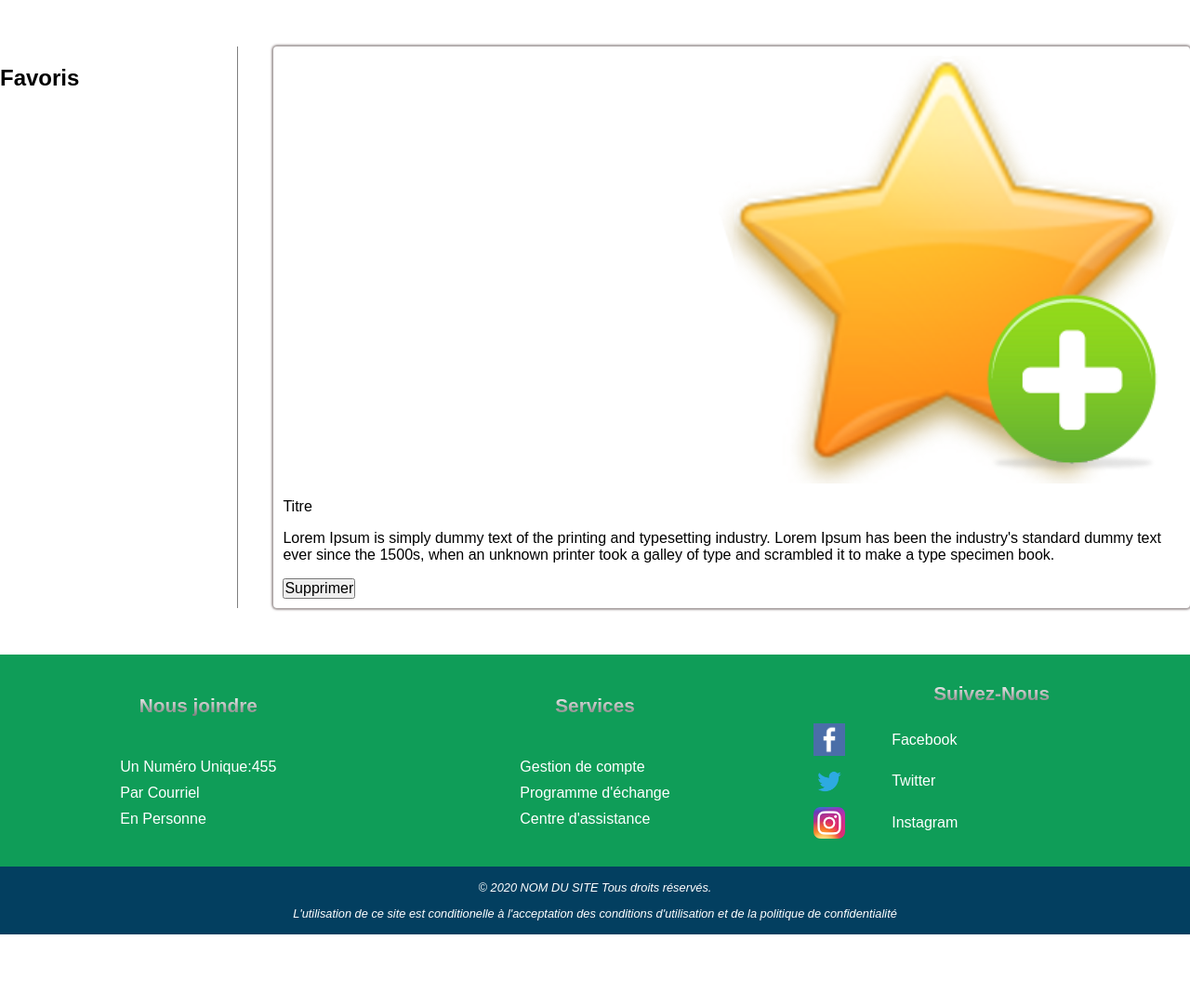
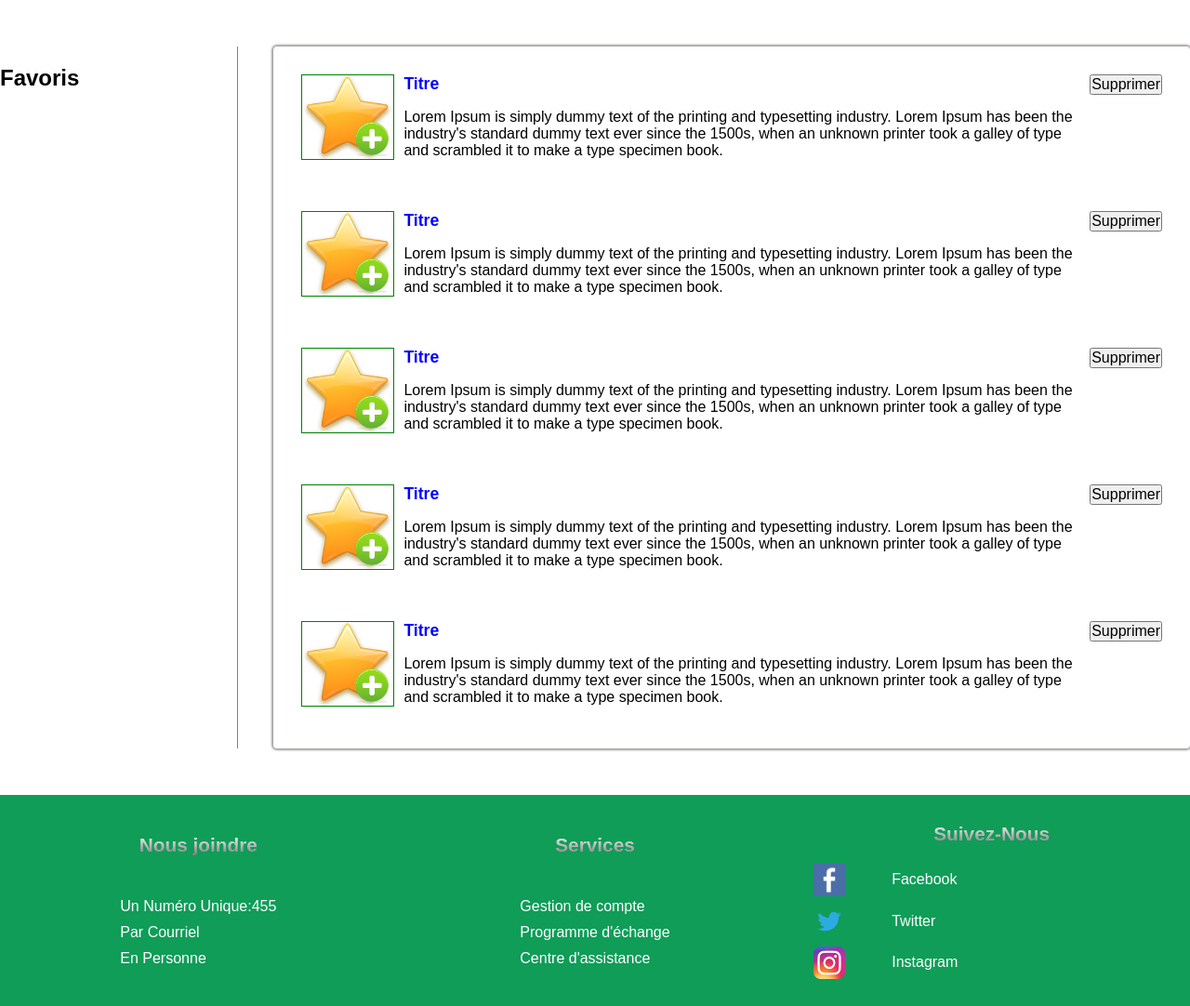
Before and after one commit to omarbenzi/pw-2, a PHP site: page /pw2/interfaceDeveloppment/favoris.html in a window 1280 px wide. Shown: the part 60-1142 px from the top of the page at 93% size. Before the commit the page ends 1065 px from the top, so only its background shows below. Run offline with PHP 8.4, Linux system fonts and the light colour scheme; some libraries are stand-ins or nearby versions.

Commit message:
Modification_du_CSS_pour_la_page_favoris

```diff
--- a/interfaceDeveloppment/css/basic-style.css
+++ b/interfaceDeveloppment/css/basic-style.css
@@ -540,3 +540,32 @@ form{
 		justify-content: center;
 	}
 }
+
+/***********************************************/
+/************** Favoris page *******************/
+/***********************************************/
+
+.favoris-box {
+    display: flex;
+    justify-content: space-around;
+    margin: 20px;
+}
+
+.favoris-box img {
+    max-width: 100px;
+    max-height: 100px;
+    border: 1px solid green;
+}
+
+.favoris-content {
+    display: flex;
+    justify-content: space-around;
+    flex-direction: column;
+    margin-left: 10px;
+}
+
+.titre {
+    font-weight: 700;
+    font-size: 1.1em;
+    color: blue;
+}
--- a/interfaceDeveloppment/favoris.html
+++ b/interfaceDeveloppment/favoris.html
@@ -11,22 +11,8 @@
 
     <script defer src="https://use.fontawesome.com/releases/v5.0.6/js/all.js"></script>
 
-    <script src="https://code.jquery.com/jquery-1.12.4.js"></script>
-    <script src="https://code.jquery.com/ui/1.12.1/jquery-ui.js"></script>
-
     <link href="https://fonts.googleapis.com/css?family=Roboto+Mono&display=swap" rel="stylesheet"> <!-- google font -->
     <title>Nom du site à déterminer plus tard</title>
-
-    <!-- The JavaScript -->
-    <script>
-        $(function() {
-            $("#accordion").accordion({
-                header: "h4"
-            });
-        });
-
-    </script>
-
 </head>
 
 <body>
@@ -55,14 +41,80 @@
         </div>
         <div class="right-side">
             <div class="favoris-box">
-                <div class="img">
+                <div>
                     <img src="images/favoris.png">
                 </div>
-                <div class="titre">
-                    <p>Titre</p>
+                <div class="favoris-content">
+                    <div class="titre">
+                        <span>Titre</span>
+                    </div>
+                    <div class="description">
+                        <p>Lorem Ipsum is simply dummy text of the printing and typesetting industry. Lorem Ipsum has been the industry's standard dummy text ever since the 1500s, when an unknown printer took a galley of type and scrambled it to make a type specimen book.</p>
+                    </div>
                 </div>
-                <div class="description">
-                    <p>Lorem Ipsum is simply dummy text of the printing and typesetting industry. Lorem Ipsum has been the industry's standard dummy text ever since the 1500s, when an unknown printer took a galley of type and scrambled it to make a type specimen book.</p>
+                <div class="btn-delete">
+                    <button>Supprimer</button>
+                </div>
+            </div>
+            <div class="favoris-box">
+                <div>
+                    <img src="images/favoris.png">
+                </div>
+                <div class="favoris-content">
+                    <div class="titre">
+                        <span>Titre</span>
+                    </div>
+                    <div class="description">
+                        <p>Lorem Ipsum is simply dummy text of the printing and typesetting industry. Lorem Ipsum has been the industry's standard dummy text ever since the 1500s, when an unknown printer took a galley of type and scrambled it to make a type specimen book.</p>
+                    </div>
+                </div>
+                <div class="btn-delete">
+                    <button>Supprimer</button>
+                </div>
+            </div>
+            <div class="favoris-box">
+                <div>
+                    <img src="images/favoris.png">
+                </div>
+                <div class="favoris-content">
+                    <div class="titre">
+                        <span>Titre</span>
+                    </div>
+                    <div class="description">
+                        <p>Lorem Ipsum is simply dummy text of the printing and typesetting industry. Lorem Ipsum has been the industry's standard dummy text ever since the 1500s, when an unknown printer took a galley of type and scrambled it to make a type specimen book.</p>
+                    </div>
+                </div>
+                <div class="btn-delete">
+                    <button>Supprimer</button>
+                </div>
+            </div>
+            <div class="favoris-box">
+                <div>
+                    <img src="images/favoris.png">
+                </div>
+                <div class="favoris-content">
+                    <div class="titre">
+                        <span>Titre</span>
+                    </div>
+                    <div class="description">
+                        <p>Lorem Ipsum is simply dummy text of the printing and typesetting industry. Lorem Ipsum has been the industry's standard dummy text ever since the 1500s, when an unknown printer took a galley of type and scrambled it to make a type specimen book.</p>
+                    </div>
+                </div>
+                <div class="btn-delete">
+                    <button>Supprimer</button>
+                </div>
+            </div>
+            <div class="favoris-box">
+                <div>
+                    <img src="images/favoris.png">
+                </div>
+                <div class="favoris-content">
+                    <div class="titre">
+                        <span>Titre</span>
+                    </div>
+                    <div class="description">
+                        <p>Lorem Ipsum is simply dummy text of the printing and typesetting industry. Lorem Ipsum has been the industry's standard dummy text ever since the 1500s, when an unknown printer took a galley of type and scrambled it to make a type specimen book.</p>
+                    </div>
                 </div>
                 <div class="btn-delete">
                     <button>Supprimer</button>
```
